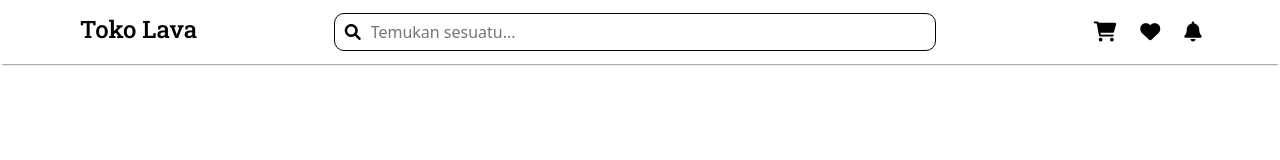
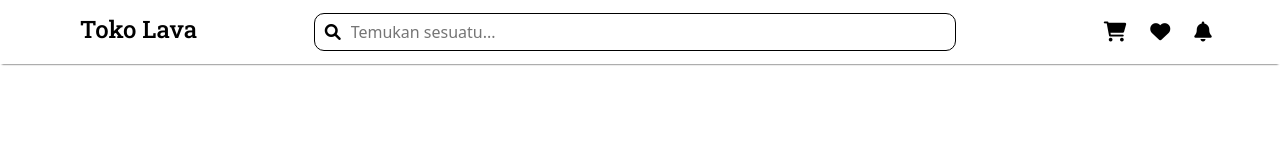
Before and after one commit to tokolava/tokolava.github.io, a plain HTML site: page index.html in a window 1280 px wide. Drawn offline with Linux system fonts and the light colour scheme.

Commit message:
Update style.css

```diff
--- a/style.css
+++ b/style.css
@@ -27,7 +27,7 @@
 }
 form {
   background-color: white;
-  width: 600px;
+  width: 50vw;
   height: 36px;
   border-radius: 10px;
   display: flex;
```
